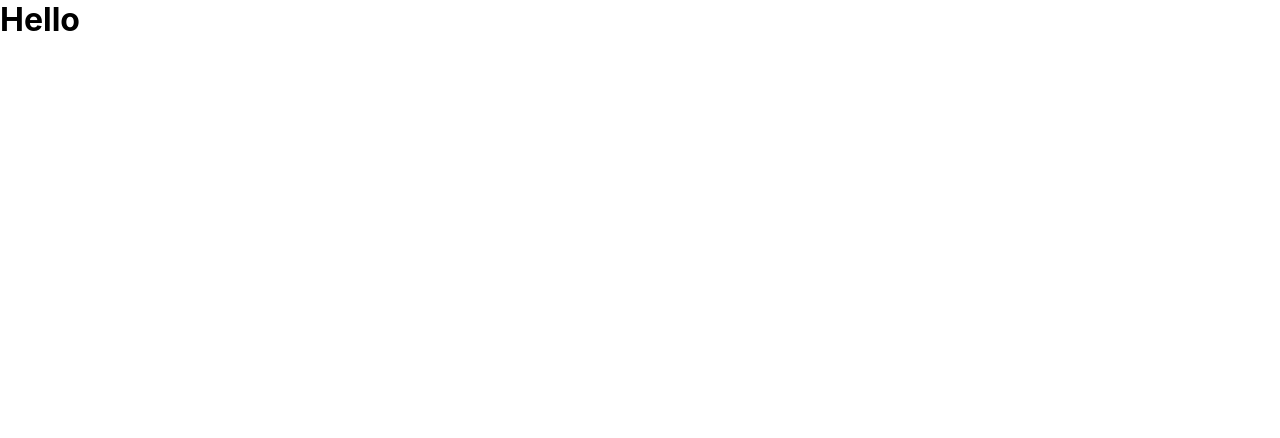
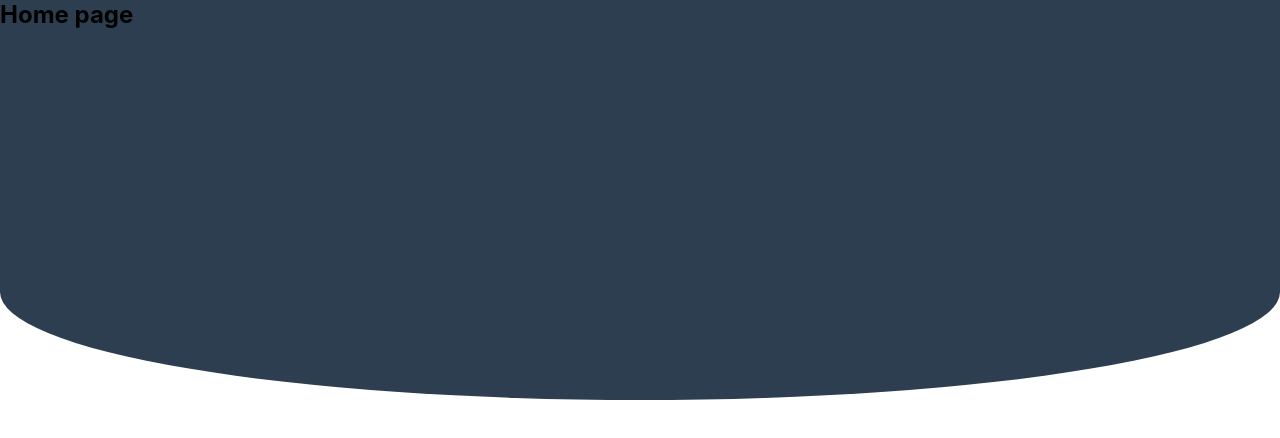
Before and after one commit to fidsta1990/flick-scraper, a React (Create React App) app: page / in a window 1280 px wide. Shown: the top 438 px of the page. Built offline with nearby package versions, Linux system fonts and the light colour scheme.

Commit message:
added route to paths using react router dom, imported font awesome icons into the links.js file

```diff
--- a/src/App.js
+++ b/src/App.js
@@ -9,9 +9,24 @@
 
 function App() {
   return (
-    <div className="App">
-      <h1>Hello</h1>
-    </div>
+    <Switch>
+      <Route path="/landing">
+        <Landing />
+      </Route>
+      <Route exact path="/">
+        <Home />
+      </Route>
+      <Route path="/about">
+        <About />
+      </Route>
+      <Route path="/movies/:id" children={<Movie />} />
+      <Route path="/contact">
+        <Contact />
+      </Route>
+      <Route path="*">
+        <Error />
+      </Route>
+    </Switch>
   );
 }
 
--- a/src/components/Navbar.jsx
+++ b/src/components/Navbar.jsx
@@ -1,9 +1,10 @@
 import React from 'react'
+import {FaBars} from 'react-icons/fa'
 
 const Navbar = () => {
   return (
     <div>
-
+      {/* FaBars */}
     </div>
   )
 }
--- a/src/data/links.js
+++ b/src/data/links.js
@@ -1,4 +1,4 @@
-import { FaYoutube, FaInstagram, FaVimeo } from "react-icons";
+import { FaYoutube, FaInstagram, FaVimeo } from "react-icons/fa";
 
 const social = [
   {
--- a/src/index.js
+++ b/src/index.js
@@ -4,9 +4,12 @@
 import App from "./App";
 import { BrowserRouter as Router } from "react-router-dom";
 
+
 ReactDOM.render(
   <React.StrictMode>
-    <App />
+    <Router>
+      <App />
+    </Router>
   </React.StrictMode>,
   document.getElementById("root")
 );
```
Also changed, not shown: src/data/context.js (line endings or trailing spaces).
